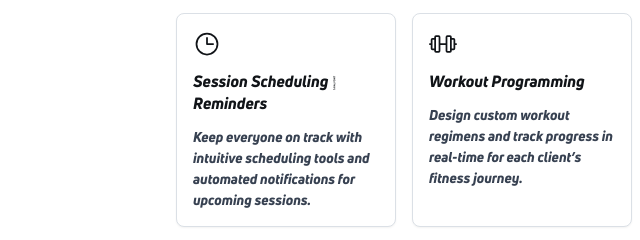
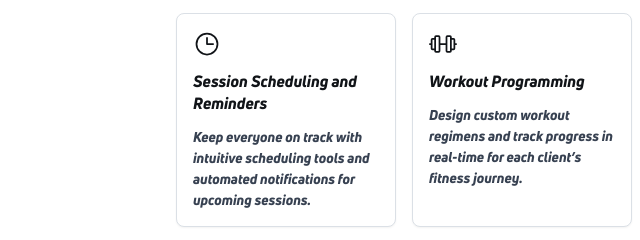
Before and after one commit to Athena-FNSY/temp-fit-athena, a plain HTML site: page index.html in a window 1280 px wide. Shown: the part 488-728 px from the top of the page, 0-640 px from the left. Drawn offline with nearby package versions, Linux system fonts and the light colour scheme.

Commit message:
Update index.html

```diff
--- a/index.html
+++ b/index.html
@@ -102,7 +102,7 @@
                 </svg>
               </div>
               <h3 class="text-base font-semibold text-[#111418] leading-snug">
-                Session Scheduling &amp; Reminders
+                Session Scheduling and Reminders
               </h3>
               <p class="text-sm text-gray-700 leading-normal">
                 Keep everyone on track with intuitive scheduling tools and
```
